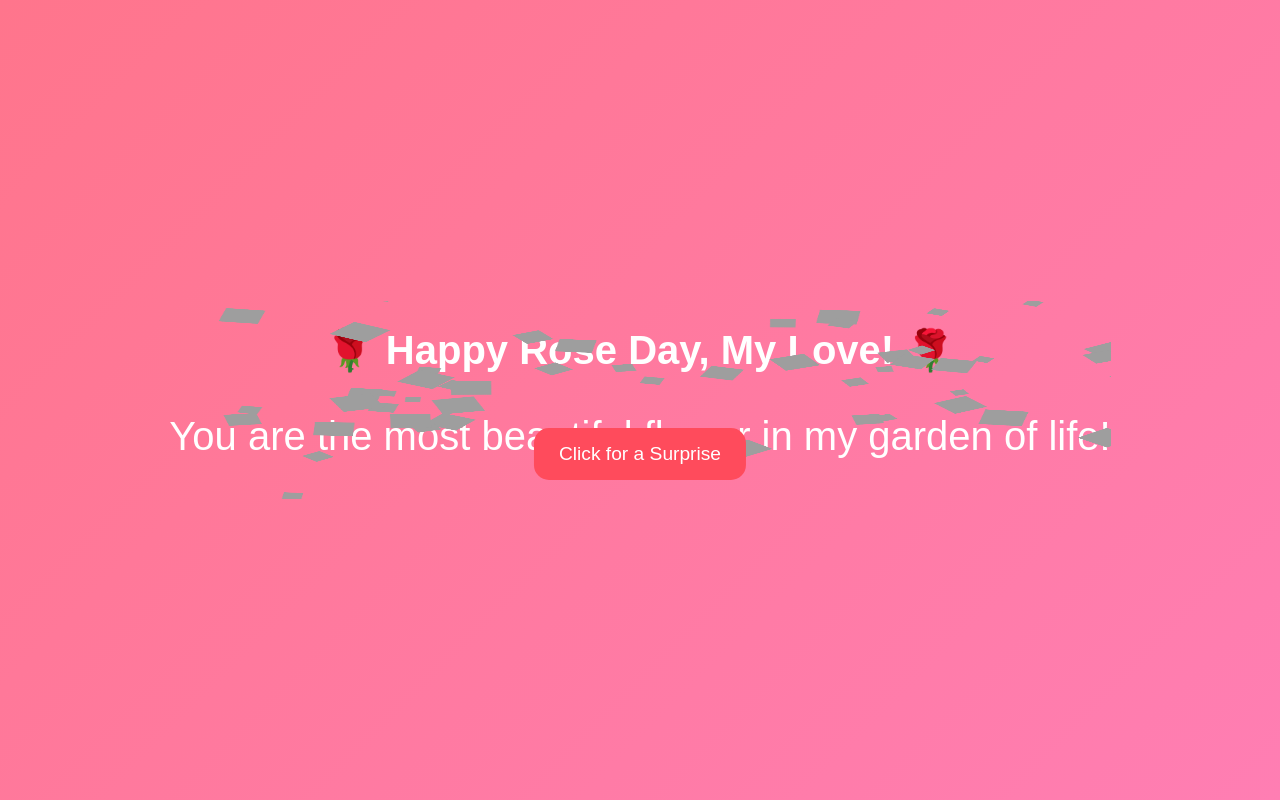
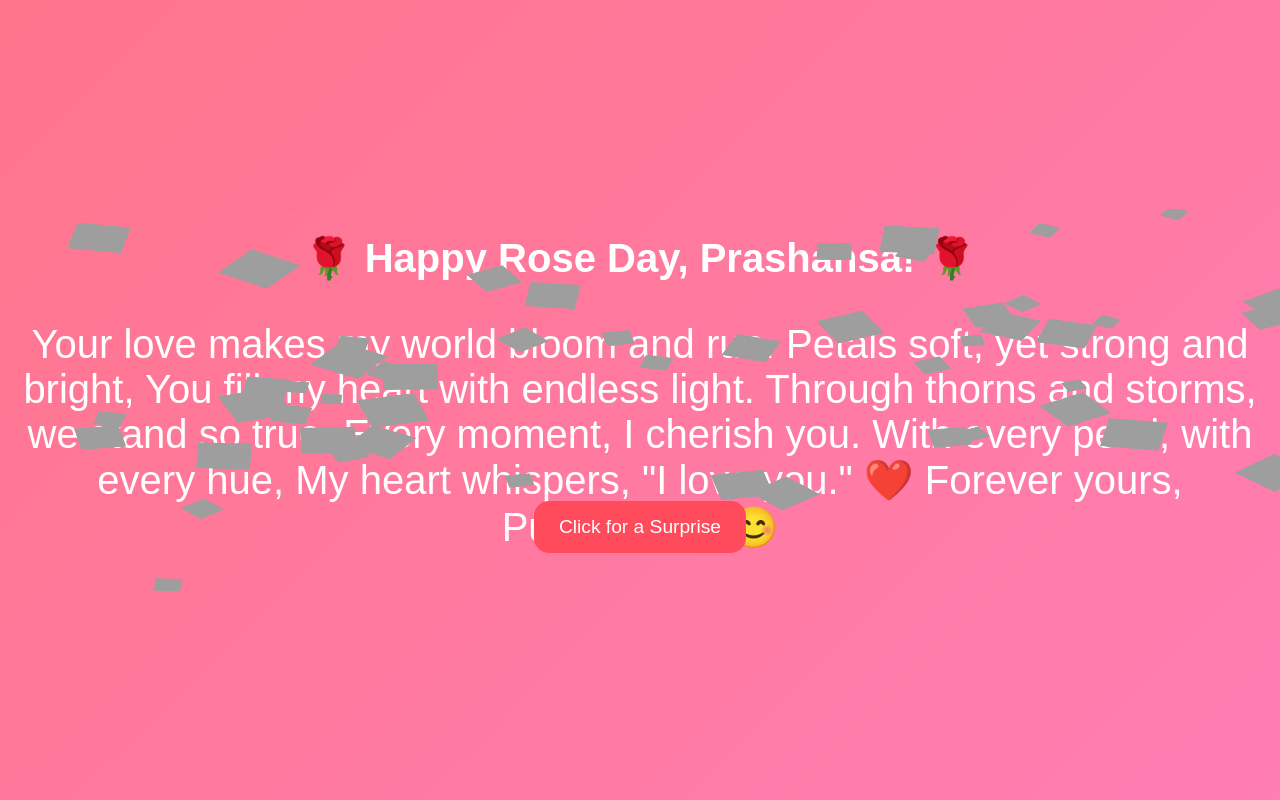
Before and after one commit to Maverick001-spc/smile.github.io, a plain HTML site: page index.html in a window 1280 px wide. Drawn offline with Linux system fonts and the light colour scheme.

Commit message:
Update index.html

```diff
--- a/index.html
+++ b/index.html
@@ -9,8 +9,18 @@
 </head>
 <body>
     <div class="container">
-        <h1 class="fade-in">🌹 Happy Rose Day, My Love! 🌹</h1>
-        <p class="fade-in">You are the most beautiful flower in my garden of life!</p>
+        <h1 class="fade-in">🌹 Happy Rose Day, Prashansa! 🌹</h1>
+        <p class="fade-in">Your love makes my world bloom and run.
+Petals soft, yet strong and bright,
+You fill my heart with endless light.
+
+Through thorns and storms, we stand so true,
+Every moment, I cherish you.
+With every petal, with every hue,
+My heart whispers, "I love you." ❤️
+
+Forever yours,
+Pushpendra 😊</p>
         <canvas id="roseCanvas"></canvas>
         <button class="button glow-button" onclick="showMessage()">Click for a Surprise</button>
     </div>
```
